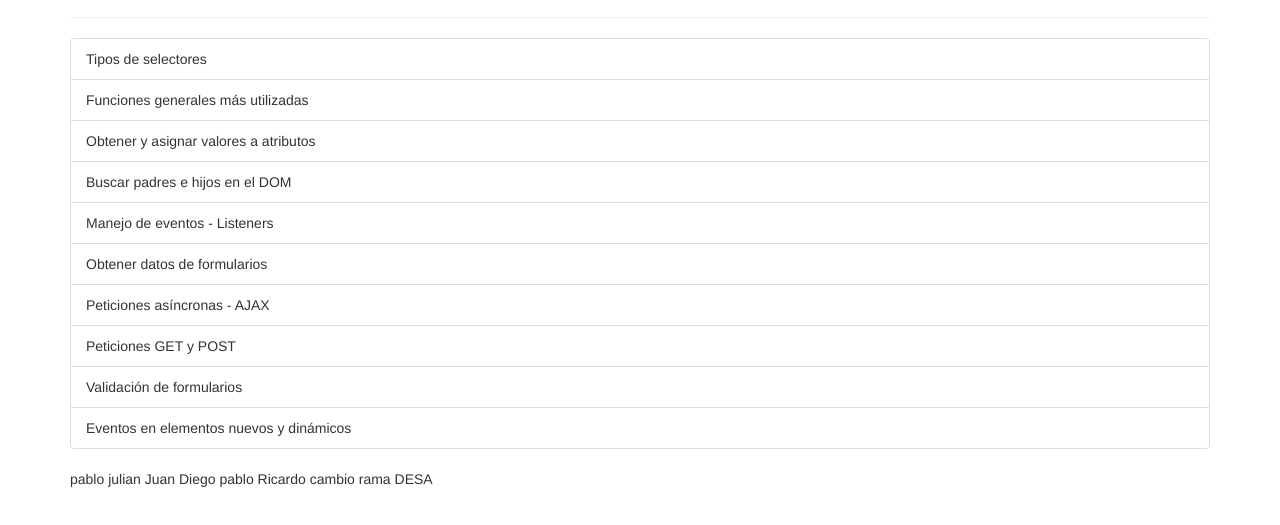
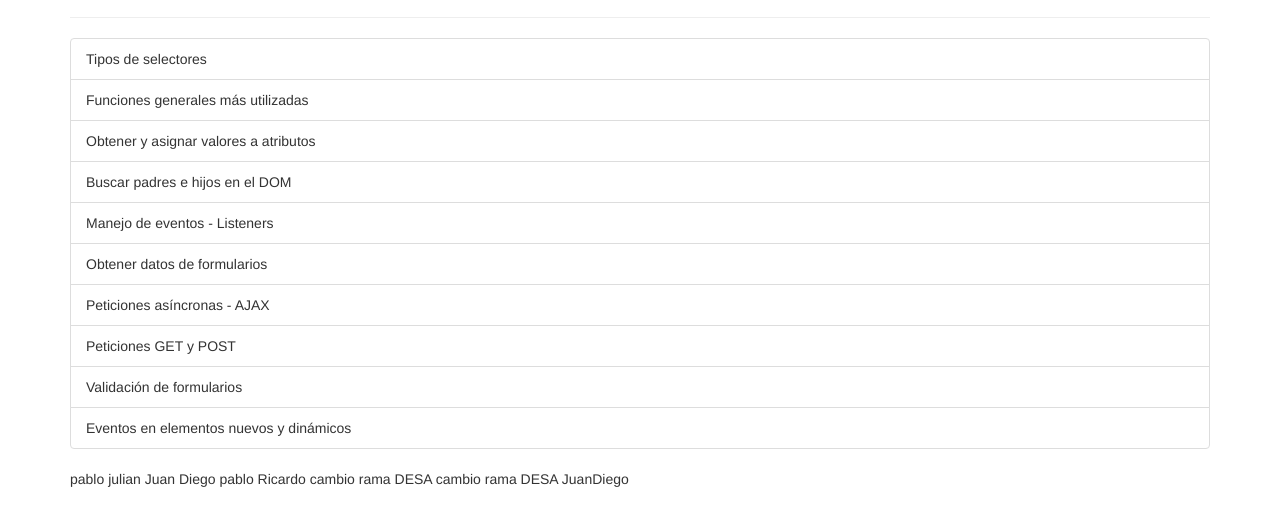
Before and after one commit to pablito816/clasegit, a plain HTML site: page index.html in a window 1280 px wide. Shown: the part 103-628 px from the top of the page. Drawn offline with nearby package versions, Linux system fonts and the light colour scheme.

Commit message:
Cambios Rama DESA JuanDiego

```diff
--- a/index.html
+++ b/index.html
@@ -51,3 +51,5 @@ Ricardo
 
 
 cambio rama DESA
+
+cambio rama DESA JuanDiego
```
Also changed, not shown: desa-JuanDiego.txt (added).
